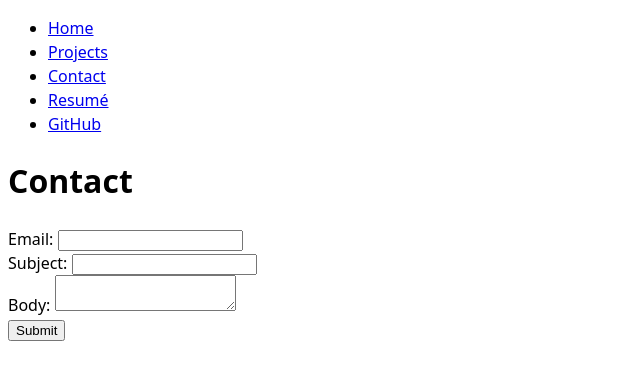
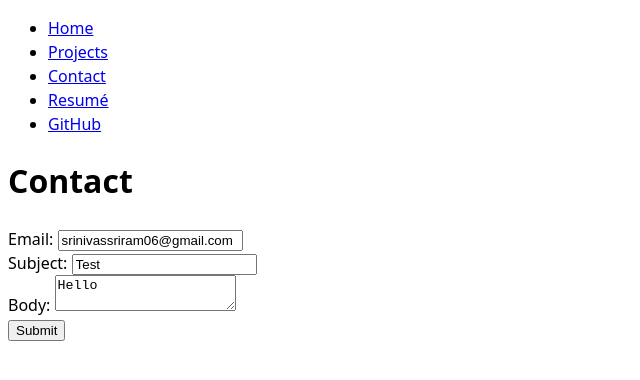
Before and after one commit to srinisriram/portfolio, a plain HTML site: page contact/index.html in a window 1280 px wide. Shown: the whole page, without its empty margins (0-640 px from the left). Drawn offline with Linux system fonts and the light colour scheme.

Commit message:
add default form values

```diff
--- a/contact/index.html
+++ b/contact/index.html
@@ -19,15 +19,15 @@
     <h1> Contact </h1>
     <form action="mailto:srsriram@ucsd.edu" method="POST" enctype="text/plain">
         <div>
-            <label>Email: <input type="email" name="email"></label>
+            <label>Email: <input type="email" name="email" value="srinivassriram06@gmail.com"></label>
         </div>
 
         <div>
-            <label>Subject: <input type="text" name="subject"></label>
+            <label>Subject: <input type="text" name="subject" value="Test"></label>
         </div>
 
         <div>
-            <label>Body: <textarea name="body"></textarea></label>
+            <label>Body: <textarea name="body">Hello</textarea></label>
         </div>
 
         <div>
```
